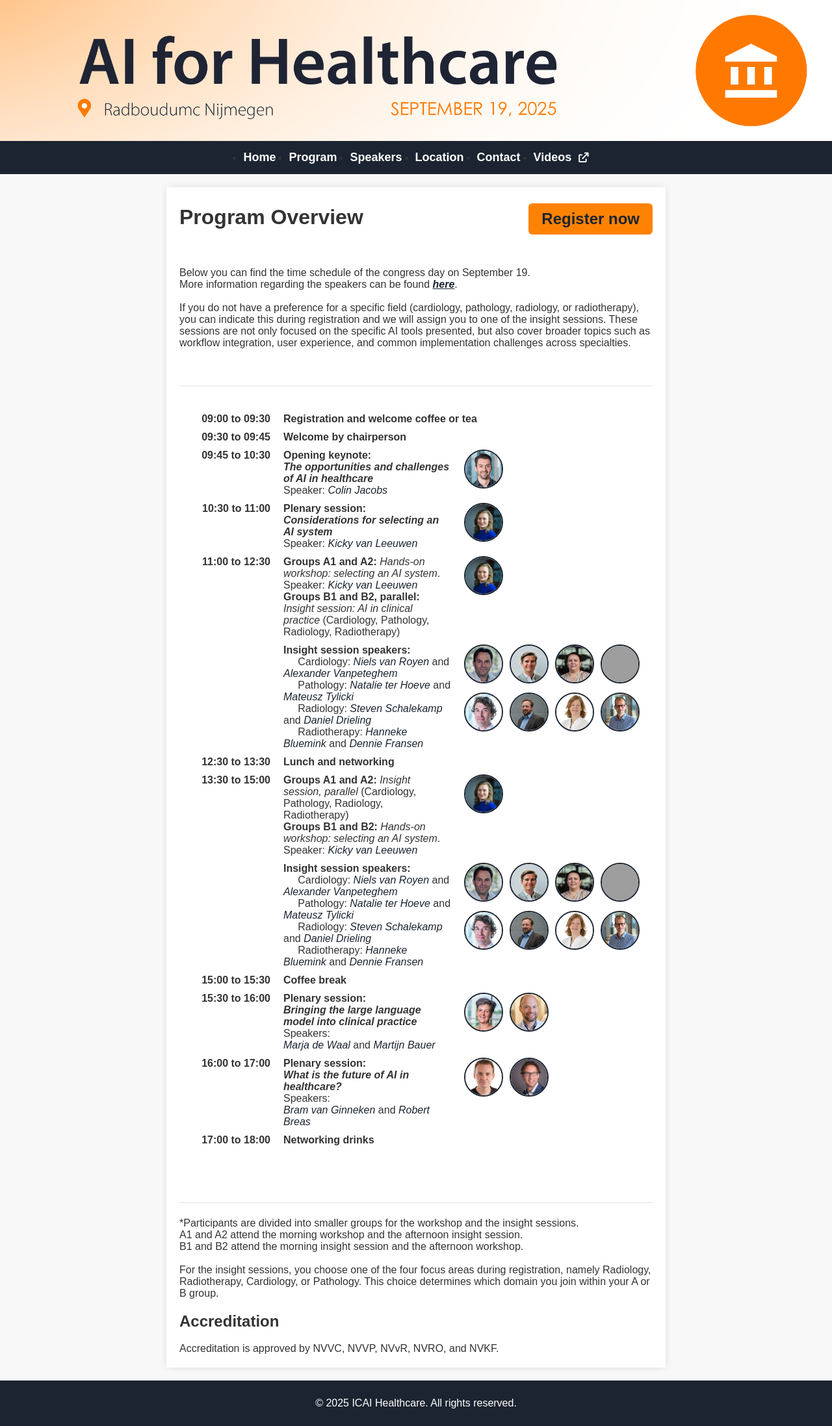
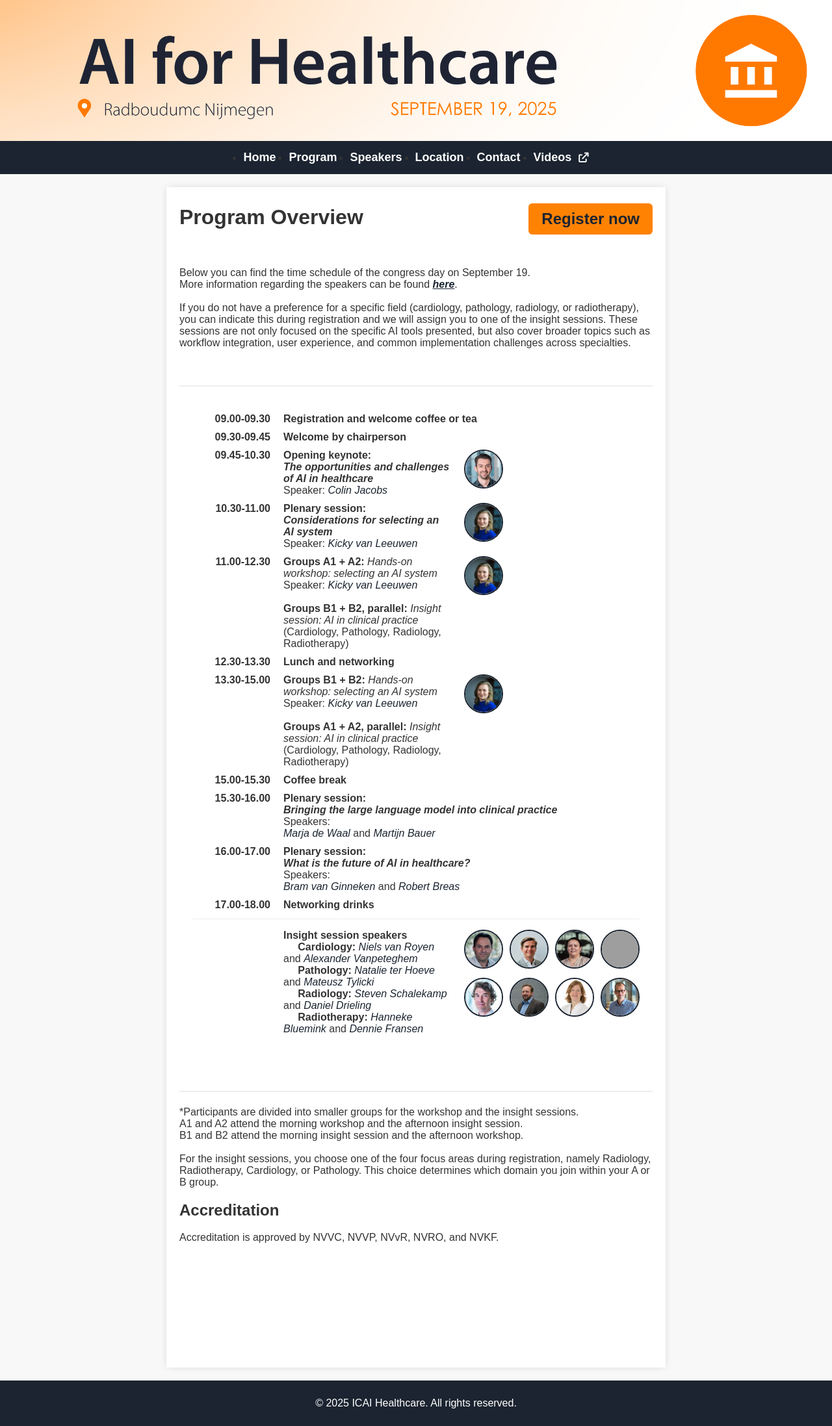
Before and after one commit to marliebesouw/marliebesouw.github.io, a Jekyll site: the page built from program.md, in a window 1280 px wide. Shown: the whole page at 65% size. Built offline with Jekyll 4.4.1, drawn with Linux system fonts in a browser that asks for light colours.

Commit message:
changed in program

```diff
--- a/program.md
+++ b/program.md
@@ -2,6 +2,10 @@
 layout: default
 title: Program
 ---
+
+<style>
+  .program-sep { border-top: 1px solid #eee; margin: 12px 0 16px; }
+</style>
 
 <div style="display: flex; justify-content: space-between; align-items: center; flex-wrap: wrap;">
   <h1 style="margin: 0;"><strong>Program Overview</strong></h1>
@@ -31,19 +35,19 @@
 
   <!-- Registration -->
   <div class="program-item">
-    <div class="program-time">09:00 to 09:30</div>
+    <div class="program-time">09.00-09.30</div>
     <div class="program-text"><strong>Registration and welcome coffee or tea</strong></div>
   </div>
 
   <!-- Chair welcome -->
   <div class="program-item">
-    <div class="program-time">09:30 to 09:45</div>
+    <div class="program-time">09.30-09.45</div>
     <div class="program-text"><strong>Welcome by chairperson</strong></div>
   </div>
 
   <!-- Opening keynote -->
   <div class="program-item">
-    <div class="program-time">09:45 to 10:30</div>
+    <div class="program-time">09.45-10.30</div>
     <div class="program-text">
       <strong>Opening keynote:</strong><br>
       <strong><em>The opportunities and challenges of AI in healthcare</em></strong><br>
@@ -56,9 +60,9 @@
     </div>
   </div>
 
-  <!-- Plenary 2 -->
+  <!-- Plenary -->
   <div class="program-item">
-    <div class="program-time">10:30 to 11:00</div>
+    <div class="program-time">10.30-11.00</div>
     <div class="program-text">
       <strong>Plenary session:</strong><br>
       <strong><em>Considerations for selecting an AI system</em></strong><br>
@@ -71,12 +75,13 @@
     </div>
   </div>
 
-  <!-- Morning parallel: A groups workshop, B groups insight -->
+  <!-- Morning parallel -->
   <div class="program-item">
-    <div class="program-time">11:00 to 12:30</div>
+    <div class="program-time">11.00-12.30</div>
     <div class="program-text">
-      <strong>Groups A1 and A2:</strong> <em>Hands-on workshop: selecting an AI system</em>. Speaker: <a href="{{ site.url }}/speakers#kicky-van-leeuwen" class="speaker-link">Kicky van Leeuwen</a><br>
-      <strong>Groups B1 and B2, parallel:</strong> <em>Insight session: AI in clinical practice</em> (Cardiology, Pathology, Radiology, Radiotherapy)
+      <strong>Groups A1 + A2:</strong> <em>Hands-on workshop: selecting an AI system</em><br>
+      Speaker: <a href="{{ site.url }}/speakers#kicky-van-leeuwen" class="speaker-link">Kicky van Leeuwen</a><br><br>
+      <strong>Groups B1 + B2, parallel:</strong> <em>Insight session: AI in clinical practice</em> (Cardiology, Pathology, Radiology, Radiotherapy)
     </div>
     <div class="speaker-thumb-grid">
       <a href="{{ site.url }}/speakers#kicky-van-leeuwen">
@@ -85,21 +90,79 @@
     </div>
   </div>
 
-  <!-- Morning insight speakers -->
+  <!-- Lunch -->
+  <div class="program-item">
+    <div class="program-time">12.30-13.30</div>
+    <div class="program-text"><strong>Lunch and networking</strong></div>
+  </div>
+
+  <!-- Afternoon parallel (B first) -->
+  <div class="program-item">
+    <div class="program-time">13.30-15.00</div>
+    <div class="program-text">
+      <strong>Groups B1 + B2:</strong> <em>Hands-on workshop: selecting an AI system</em><br>
+      Speaker: <a href="{{ site.url }}/speakers#kicky-van-leeuwen" class="speaker-link">Kicky van Leeuwen</a><br><br>
+      <strong>Groups A1 + A2, parallel:</strong> <em>Insight session: AI in clinical practice</em> (Cardiology, Pathology, Radiology, Radiotherapy)
+    </div>
+    <div class="speaker-thumb-grid">
+      <a href="{{ site.url }}/speakers#kicky-van-leeuwen">
+        <img src="{{ site.url }}/assets/img/Kicky_van_Leeuwen.jpg" class="speaker-thumb" alt="Kicky van Leeuwen">
+      </a>
+    </div>
+  </div>
+
+  <!-- Coffee -->
+  <div class="program-item">
+    <div class="program-time">15.00-15.30</div>
+    <div class="program-text"><strong>Coffee break</strong></div>
+  </div>
+
+  <!-- Plenary 3 -->
+  <div class="program-item">
+    <div class="program-time">15.30-16.00</div>
+    <div class="program-text">
+      <strong>Plenary session:</strong><br>
+      <strong><em>Bringing the large language model into clinical practice</em></strong><br>
+      Speakers:<br>
+      <a href="{{ site.url }}/speakers#marja-de-waal" class="speaker-link">Marja de Waal</a> and
+      <a href="{{ site.url }}/speakers#martijn-bauer" class="speaker-link">Martijn Bauer</a>
+    </div>
+  </div>
+
+  <!-- Plenary 4 -->
+  <div class="program-item">
+    <div class="program-time">16.00-17.00</div>
+    <div class="program-text">
+      <strong>Plenary session:</strong><br>
+      <strong><em>What is the future of AI in healthcare?</em></strong><br>
+      Speakers:<br>
+      <a href="{{ site.url }}/speakers#bram-van-ginneken" class="speaker-link">Bram van Ginneken</a> and
+      <a href="{{ site.url }}/speakers#robert-breas" class="speaker-link">Robert Breas</a>
+    </div>
+  </div>
+
+  <!-- Networking drinks -->
+  <div class="program-item">
+    <div class="program-time">17.00-18.00</div>
+    <div class="program-text"><strong>Networking drinks</strong></div>
+  </div>
+
+  <!-- Single speakers block at the end -->
+  <div class="program-sep"></div>
   <div class="program-item">
     <div class="program-time"></div>
     <div class="program-text">
-      <strong>Insight session speakers:</strong><br>
-      &nbsp;&nbsp;&nbsp;&nbsp; Cardiology:
+      <strong>Insight session speakers</strong><br>
+      &nbsp;&nbsp;&nbsp;&nbsp; <strong>Cardiology:</strong>
       <a href="{{ site.url }}/speakers#niels-van-royen" class="speaker-link">Niels van Royen</a> and
       <a href="{{ site.url }}/speakers#alexander-vanpeteghem" class="speaker-link">Alexander Vanpeteghem</a><br>
-      &nbsp;&nbsp;&nbsp;&nbsp; Pathology:
+      &nbsp;&nbsp;&nbsp;&nbsp; <strong>Pathology:</strong>
       <a href="{{ site.url }}/speakers#natalie-ter-hoeve" class="speaker-link">Natalie ter Hoeve</a> and
       <a href="{{ site.url }}/speakers#mateusz-tylicki" class="speaker-link">Mateusz Tylicki</a><br>
-      &nbsp;&nbsp;&nbsp;&nbsp; Radiology:
+      &nbsp;&nbsp;&nbsp;&nbsp; <strong>Radiology:</strong>
       <a href="{{ site.url }}/speakers#steven-schalekamp" class="speaker-link">Steven Schalekamp</a> and
       <a href="{{ site.url }}/speakers#daniel-drieling" class="speaker-link">Daniel Drieling</a><br>
-      &nbsp;&nbsp;&nbsp;&nbsp; Radiotherapy:
+      &nbsp;&nbsp;&nbsp;&nbsp; <strong>Radiotherapy:</strong>
       <a href="{{ site.url }}/speakers#hanneke-bluemink" class="speaker-link">Hanneke Bluemink</a> and
       <a href="{{ site.url }}/speakers#dennie-fransen" class="speaker-link">Dennie Fransen</a>
     </div>
@@ -131,124 +194,6 @@
     </div>
   </div>
 
-  <!-- Lunch -->
-  <div class="program-item">
-    <div class="program-time">12:30 to 13:30</div>
-    <div class="program-text"><strong>Lunch and networking</strong></div>
-  </div>
-
-  <!-- Afternoon parallel: A groups insight, B groups workshop -->
-  <div class="program-item">
-    <div class="program-time">13:30 to 15:00</div>
-    <div class="program-text">
-      <strong>Groups A1 and A2:</strong> <em>Insight session, parallel</em> (Cardiology, Pathology, Radiology, Radiotherapy)<br>
-      <strong>Groups B1 and B2:</strong> <em>Hands-on workshop: selecting an AI system</em>. Speaker: <a href="{{ site.url }}/speakers#kicky-van-leeuwen" class="speaker-link">Kicky van Leeuwen</a>
-    </div>
-    <div class="speaker-thumb-grid">
-      <a href="{{ site.url }}/speakers#kicky-van-leeuwen">
-        <img src="{{ site.url }}/assets/img/Kicky_van_Leeuwen.jpg" class="speaker-thumb" alt="Kicky van Leeuwen">
-      </a>
-    </div>
-  </div>
-
-  <!-- Afternoon insight speakers (repeat for clarity) -->
-  <div class="program-item">
-    <div class="program-time"></div>
-    <div class="program-text">
-      <strong>Insight session speakers:</strong><br>
-      &nbsp;&nbsp;&nbsp;&nbsp; Cardiology:
-      <a href="{{ site.url }}/speakers#niels-van-royen" class="speaker-link">Niels van Royen</a> and
-      <a href="{{ site.url }}/speakers#alexander-vanpeteghem" class="speaker-link">Alexander Vanpeteghem</a><br>
-      &nbsp;&nbsp;&nbsp;&nbsp; Pathology:
-      <a href="{{ site.url }}/speakers#natalie-ter-hoeve" class="speaker-link">Natalie ter Hoeve</a> and
-      <a href="{{ site.url }}/speakers#mateusz-tylicki" class="speaker-link">Mateusz Tylicki</a><br>
-      &nbsp;&nbsp;&nbsp;&nbsp; Radiology:
-      <a href="{{ site.url }}/speakers#steven-schalekamp" class="speaker-link">Steven Schalekamp</a> and
-      <a href="{{ site.url }}/speakers#daniel-drieling" class="speaker-link">Daniel Drieling</a><br>
-      &nbsp;&nbsp;&nbsp;&nbsp; Radiotherapy:
-      <a href="{{ site.url }}/speakers#hanneke-bluemink" class="speaker-link">Hanneke Bluemink</a> and
-      <a href="{{ site.url }}/speakers#dennie-fransen" class="speaker-link">Dennie Fransen</a>
-    </div>
-    <div class="speaker-thumb-grid">
-      <a href="{{ site.url }}/speakers#niels-van-royen">
-        <img src="{{ site.url }}/assets/img/Niels_van_Royen.jpg" class="speaker-thumb" alt="Niels van Royen">
-      </a>
-      <a href="{{ site.url }}/speakers#alexander_vanpeteghem">
-        <img src="{{ site.url }}/assets/img/Alexander_Vanpeteghem.png" class="speaker-thumb" alt="Alexander Vanpeteghem">
-      </a>
-      <a href="{{ site.url }}/speakers#natalie-ter-hoeve">
-        <img src="{{ site.url }}/assets/img/Natalie_ter_Hoeve.jpg" class="speaker-thumb" alt="Natalie ter Hoeve">
-      </a>
-      <a href="{{ site.url }}/speakers#mateusz-tylicki">
-        <img src="{{ site.url }}/assets/img/Mateusz_Tylicki.png" class="speaker-thumb" alt="Mateusz Tylicki">
-      </a>
-      <a href="{{ site.url }}/speakers#steven-schalekamp">
-        <img src="{{ site.url }}/assets/img/Steven_Schalekamp.jpg" class="speaker-thumb" alt="Steven Schalekamp">
-      </a>
-      <a href="{{ site.url }}/speakers#daniel-drieling">
-        <img src="{{ site.url }}/assets/img/Daniel_Drieling.jpeg" class="speaker-thumb" alt="Daniel Drieling">
-      </a>
-      <a href="{{ site.url }}/speakers#hanneke-bluemink">
-        <img src="{{ site.url }}/assets/img/Hanneke_Bluemink.jpg" class="speaker-thumb" alt="Hanneke Bluemink">
-      </a>
-      <a href="{{ site.url }}/speakers#dennie-fransen">
-        <img src="{{ site.url }}/assets/img/Dennie_Fransen.jpg" class="speaker-thumb" alt="Dennie Fransen">
-      </a>
-    </div>
-  </div>
-
-  <!-- Coffee -->
-  <div class="program-item">
-    <div class="program-time">15:00 to 15:30</div>
-    <div class="program-text"><strong>Coffee break</strong></div>
-  </div>
-
-  <!-- Plenary 3 -->
-  <div class="program-item">
-    <div class="program-time">15:30 to 16:00</div>
-    <div class="program-text">
-      <strong>Plenary session:</strong><br>
-      <strong><em>Bringing the large language model into clinical practice</em></strong><br>
-      Speakers:<br>
-      <a href="{{ site.url }}/speakers#marja-de-waal" class="speaker-link">Marja de Waal</a> and
-      <a href="{{ site.url }}/speakers#martijn-bauer" class="speaker-link">Martijn Bauer</a>
-    </div>
-    <div class="speaker-thumb-grid">
-      <a href="{{ site.url }}/speakers#marja-de-waal">
-        <img src="{{ site.url }}/assets/img/Marja_de_Waal.jpg" class="speaker-thumb" alt="Marja de Waal">
-      </a>
-      <a href="{{ site.url }}/speakers#martijn-bauer">
-        <img src="{{ site.url }}/assets/img/Martijn_Bauer1.jpg" class="speaker-thumb" alt="Martijn Bauer">
-      </a>
-    </div>
-  </div>
-
-  <!-- Plenary 4 -->
-  <div class="program-item">
-    <div class="program-time">16:00 to 17:00</div>
-    <div class="program-text">
-      <strong>Plenary session:</strong><br>
-      <strong><em>What is the future of AI in healthcare?</em></strong><br>
-      Speakers:<br>
-      <a href="{{ site.url }}/speakers#bram-van-ginneken" class="speaker-link">Bram van Ginneken</a> and
-      <a href="{{ site.url }}/speakers#robert-breas" class="speaker-link">Robert Breas</a>
-    </div>
-    <div class="speaker-thumb-grid">
-      <a href="{{ site.url }}/speakers#bram-van-ginneken">
-        <img src="{{ site.url }}/assets/img/Bram_van_Ginneken.jpg" class="speaker-thumb" alt="Bram van Ginneken">
-      </a>
-      <a href="{{ site.url }}/speakers#robert-breas">
-        <img src="{{ site.url }}/assets/img/Robert_Breas.jpg" class="speaker-thumb" alt="Robert Breas">
-      </a>
-    </div>
-  </div>
-
-  <!-- Networking drinks -->
-  <div class="program-item">
-    <div class="program-time">17:00 to 18:00</div>
-    <div class="program-text"><strong>Networking drinks</strong></div>
-  </div>
-
 </div>
 
 <h1 style="margin-top: 3rem; border-bottom: 2px solid #eee; padding-bottom: 0.5rem;"> </h1>
```
